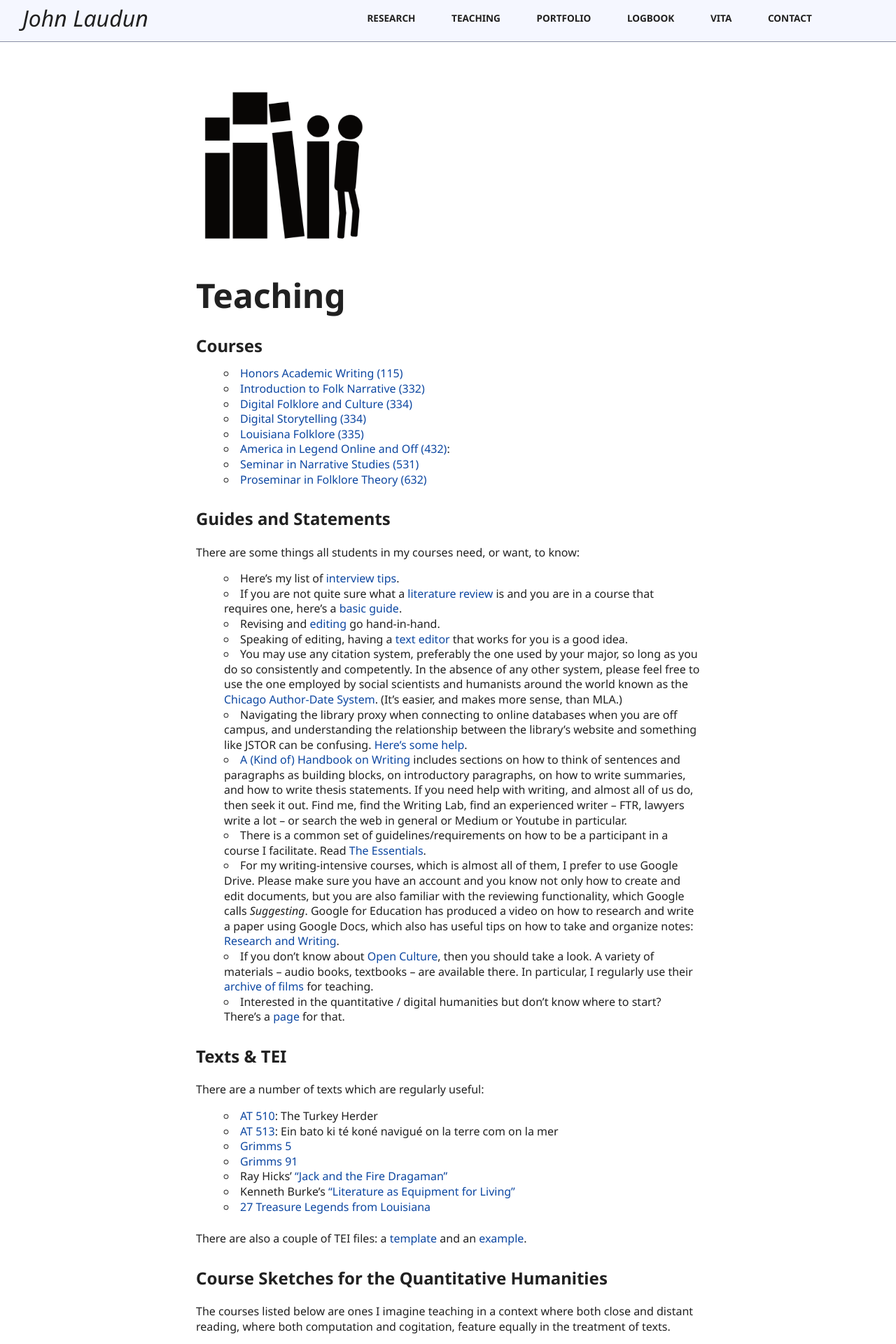
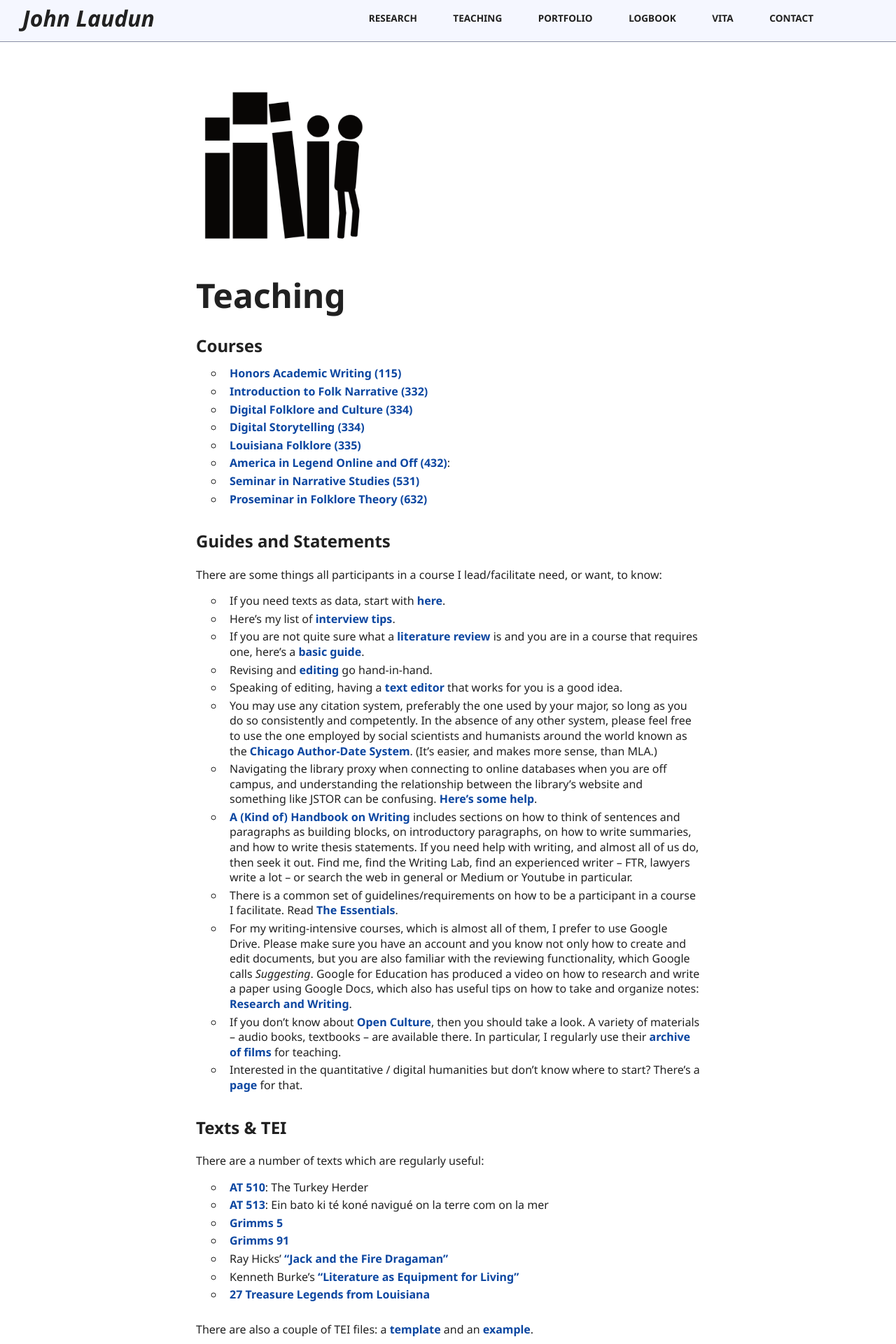
Before and after one commit to johnlaudun/jln, a Jekyll site: the page built from teaching/index.md, in a window 1280 px wide. Shown: the top 1920 px of the page at 70% size. Built offline with Jekyll 4.4.1, drawn with Linux system fonts in a browser that asks for light colours.

```diff
--- a/_data/navigation.yml
+++ b/_data/navigation.yml
@@ -5,7 +5,7 @@
 - title: portfolio
   url: portfolio/
 - title: logbook
-  url: logbook.html
+  url: log.html
 - title: vita
   url: vita.html
 - title: contact
--- a/assets/css/simple.css
+++ b/assets/css/simple.css
@@ -168,8 +168,11 @@
 }
 
 main > ul li {
-  list-style: circle inside;
+  list-style: circle outside;
+  padding-left: 0.5rem;
+  padding-bottom: 0.25rem;
 }
+
 /* Reduce header size on mobile */
 @media only screen and (max-width: 720px) {
   h1 {
@@ -193,11 +196,12 @@
 a,
 a:visited {
   color: var(--accent);
+  font-weight:bolder;
   text-decoration: none;
 }
 
-a:hover {
-  text-decoration: none;
+main > a:hover {
+  /* text-decoration: none; */
 }
 
 button,
@@ -326,6 +330,22 @@
     line-height: 1;
   }
 }
+
+/* NEWS */
+
+/* only the cells with no cell before (aka the first one) */
+.news > table {
+  font-size: 0.75rem;
+  caption-side: inline-start;
+}
+
+.news > td {
+  font-size: 0.75rem;
+  margin: 0 5px 0 0;
+  border: 1px solid red;
+  padding: 0 0.5 0 0.5rem;
+}
+
 /* FOOTER */
 
 footer {
--- a/teaching/index.md
+++ b/teaching/index.md
@@ -21,19 +21,20 @@
 
 ## Guides and Statements
 
-There are some things all students in my courses need, or want, to know:
+There are some things all participants in a course I lead/facilitate need, or want, to know:
 
-* Here's my list of [interview tips](guides/interview_tips.md).
-* If you are not quite sure what a [literature review](guides/lit_review.md) is and you are in a course that requires one, here's a [basic guide](guides/lit_review.md).
-* Revising and [editing](guides/editing.md) go hand-in-hand.
-* Speaking of editing, having a [text editor](guides/editors.md) that works for you is a good idea.
-* You may use any citation system, preferably the one used by your major, so long as you do so consistently and competently. In the absence of any other system, please feel free to use the one employed by social scientists and humanists around the world known as the [Chicago Author-Date System](guides/cad.md). (It's easier, and makes more sense, than MLA.)
-* Navigating the library proxy when connecting to online databases when you are off campus, and understanding the relationship between the library's website and something like JSTOR can be confusing. [Here's some help](guides/access.md).
-* [A (Kind of) Handbook on Writing](guides/writing.md) includes sections on how to think of sentences and paragraphs as building blocks, on introductory paragraphs, on how to write summaries, and how to write thesis statements. If you need help with writing, and almost all of us do, then seek it out. Find me, find the Writing Lab, find an experienced writer -- FTR, lawyers write a lot -- or search the web in general or Medium or Youtube in particular.
-* There is a common set of guidelines/requirements on how to be a participant in a course I facilitate. Read [The Essentials](guides/essentials.md).
+* If you need texts as data, start with [here](guides/data.html).
+* Here's my list of [interview tips](guides/interview_tips.html).
+* If you are not quite sure what a [literature review](guides/lit_review.html) is and you are in a course that requires one, here's a [basic guide](guides/lit_review.html).
+* Revising and [editing](guides/editing.html) go hand-in-hand.
+* Speaking of editing, having a [text editor](guides/editors.html) that works for you is a good idea.
+* You may use any citation system, preferably the one used by your major, so long as you do so consistently and competently. In the absence of any other system, please feel free to use the one employed by social scientists and humanists around the world known as the [Chicago Author-Date System](guides/cad.html). (It's easier, and makes more sense, than MLA.)
+* Navigating the library proxy when connecting to online databases when you are off campus, and understanding the relationship between the library's website and something like JSTOR can be confusing. [Here's some help](guides/access.html).
+* [A (Kind of) Handbook on Writing](guides/writing.html) includes sections on how to think of sentences and paragraphs as building blocks, on introductory paragraphs, on how to write summaries, and how to write thesis statements. If you need help with writing, and almost all of us do, then seek it out. Find me, find the Writing Lab, find an experienced writer -- FTR, lawyers write a lot -- or search the web in general or Medium or Youtube in particular.
+* There is a common set of guidelines/requirements on how to be a participant in a course I facilitate. Read [The Essentials](guides/essentials.html).
 * For my writing-intensive courses, which is almost all of them, I prefer to use Google Drive. Please make sure you have an account and you know not only how to create and edit documents, but you are also familiar with the reviewing functionality, which Google calls *Suggesting*. Google for Education has produced a video on how to research and write a paper using Google Docs, which also has useful tips on how to take and organize notes: [Research and Writing](https://applieddigitalskills.withgoogle.com/c/college-and-continuing-education/en/research-and-writing/overview.html).
 * If you don't know about [Open Culture][], then you should take a look. A variety of materials -- audio books, textbooks -- are available there. In particular, I regularly use their [archive of films][] for teaching.
-* Interested in the quantitative / digital humanities but don’t know where to start? There’s a [page](guides/qh.md) for that.
+* Interested in the quantitative / digital humanities but don’t know where to start? There’s a [page](guides/qh.html) for that.
 
 [Open Culture]: http://www.openculture.com
 [archive of films]: http://www.openculture.com/freemoviesonline
@@ -42,13 +43,13 @@
 
 There are a number of texts which are regularly useful:
 
-- [AT 510](texts/AT_510.md): The Turkey Herder
-- [AT 513](texts/AT_513.md): Ein bato ki té koné navigué on la terre com on la mer
-- [Grimms 5](texts/grimms_05.md)
-- [Grimms 91](texts/grimms_91.md)
-- Ray Hicks' ["Jack and the Fire Dragaman"](texts/hicks_2.md)
+- [AT 510](texts/AT_510.html): The Turkey Herder
+- [AT 513](texts/AT_513.html): Ein bato ki té koné navigué on la terre com on la mer
+- [Grimms 5](texts/grimms_05.html)
+- [Grimms 91](texts/grimms_91.html)
+- Ray Hicks' ["Jack and the Fire Dragaman"](texts/hicks_2.html)
 - Kenneth Burke's ["Literature as Equipment for Living"](texts/Burke_1941.pdf)
-- [27 Treasure Legends from Louisiana](texts/legends.md)
+- [27 Treasure Legends from Louisiana](texts/legends.html)
 
 There are also a couple of TEI files: a [template](tei/template.tei) and an [example](tei/laudun-20000712-01.tei).
 
@@ -56,9 +57,9 @@
 
 The courses listed below are ones I imagine teaching in a context where both close and distant reading, where both computation and cogitation, feature equally in the treatment of texts.
 
-* [Introduction to Text Analytics](courses/qh200/index.md)
-* [What We Think When We Think about Machine Thinking](courses/qh300/index.md)
-* [The Spread of (Mis)Information](courses/qh400/index.md)
+* [Introduction to Text Analytics](courses/qh200/index.html)
+* [What We Think When We Think about Machine Thinking](courses/qh300/index.html)
+* [The Spread of (Mis)Information](courses/qh400/index.html)
 
 While I have never taught these courses as they are sketched out here, they are based on units or features of courses or workshops I have alreday conducted and so I have the begun the process of building the blocks.
 
```
Also changed, not shown: _data/news.yml (added, +8 -0 lines), _layouts/home.html (added, +55 -0 lines), index.md (+7 -0 lines), teaching/guides/data.md (renamed from teaching/guides/resources.md, +15 -4 lines), log.md (renamed from logbook.md).
